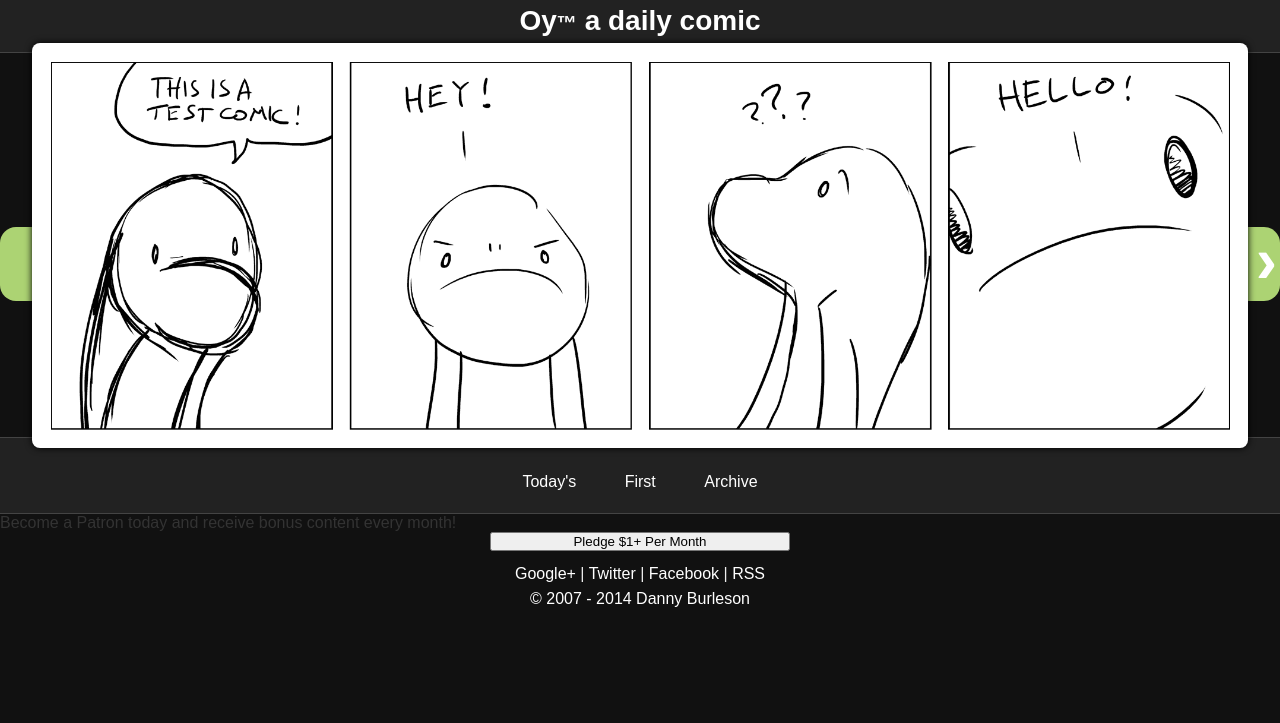
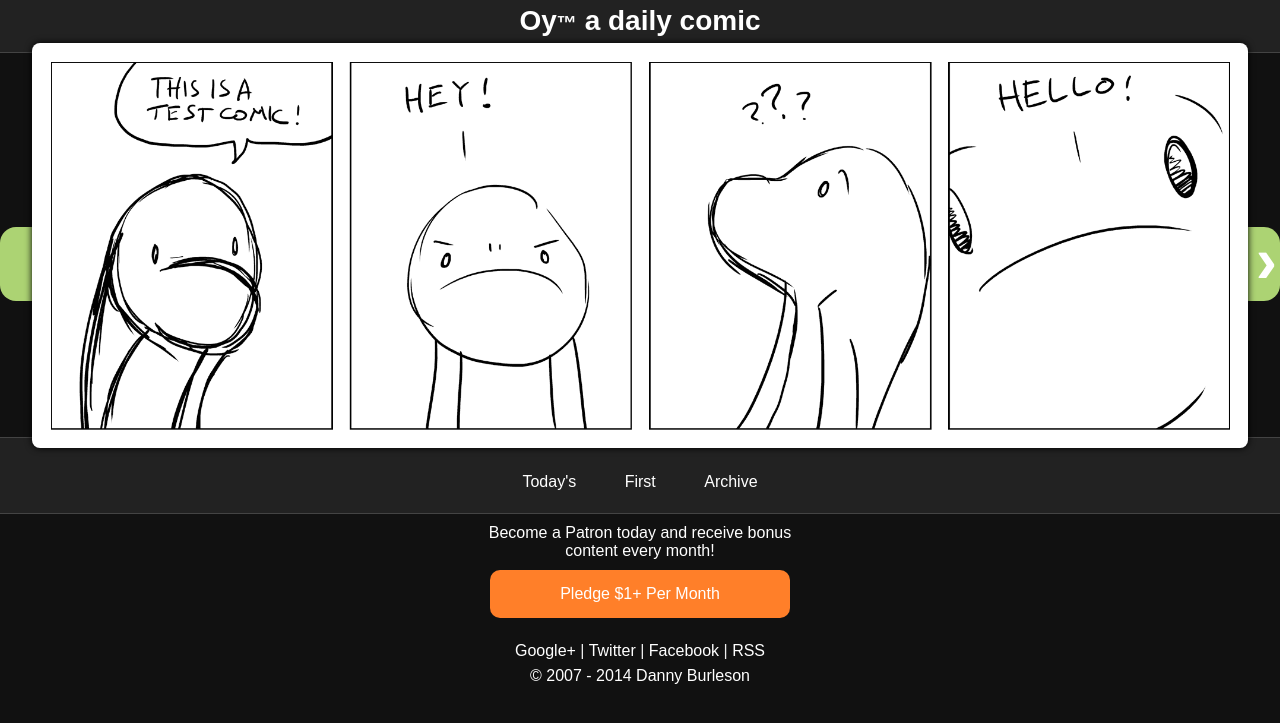
Before and after one commit to oycomics/oycomics.github.io, a Jekyll site: the page built from _posts/2014-03-20-daily-test-comic.md, in a window 1280 px wide. Shown: the top 723 px of the page. Built offline with Jekyll 4.4.1, drawn with Linux system fonts in a browser that asks for light colours; Markdown is read by kramdown in place of the engine named in the settings.

Commit message:
Update patreon.html

```diff
--- a/_includes/patreon.html
+++ b/_includes/patreon.html
@@ -1,4 +1,4 @@
-<div class="patreon_spotlight"></div>
+<div class="patreon_spotlight">
 <p>Become a Patron today and receive bonus content every month!</p>
   <p style="text-align:center;"><input onclick="window.top.location.href = 'http://www.patreon.com/bePatron?rid=35296&u=115323&patAmt=1.00#r35296'; return false;" type="submit" class="btn submitForm bePatron" value="Pledge $1+ Per Month" style="width: 300px;"></p>
 </div>
```
